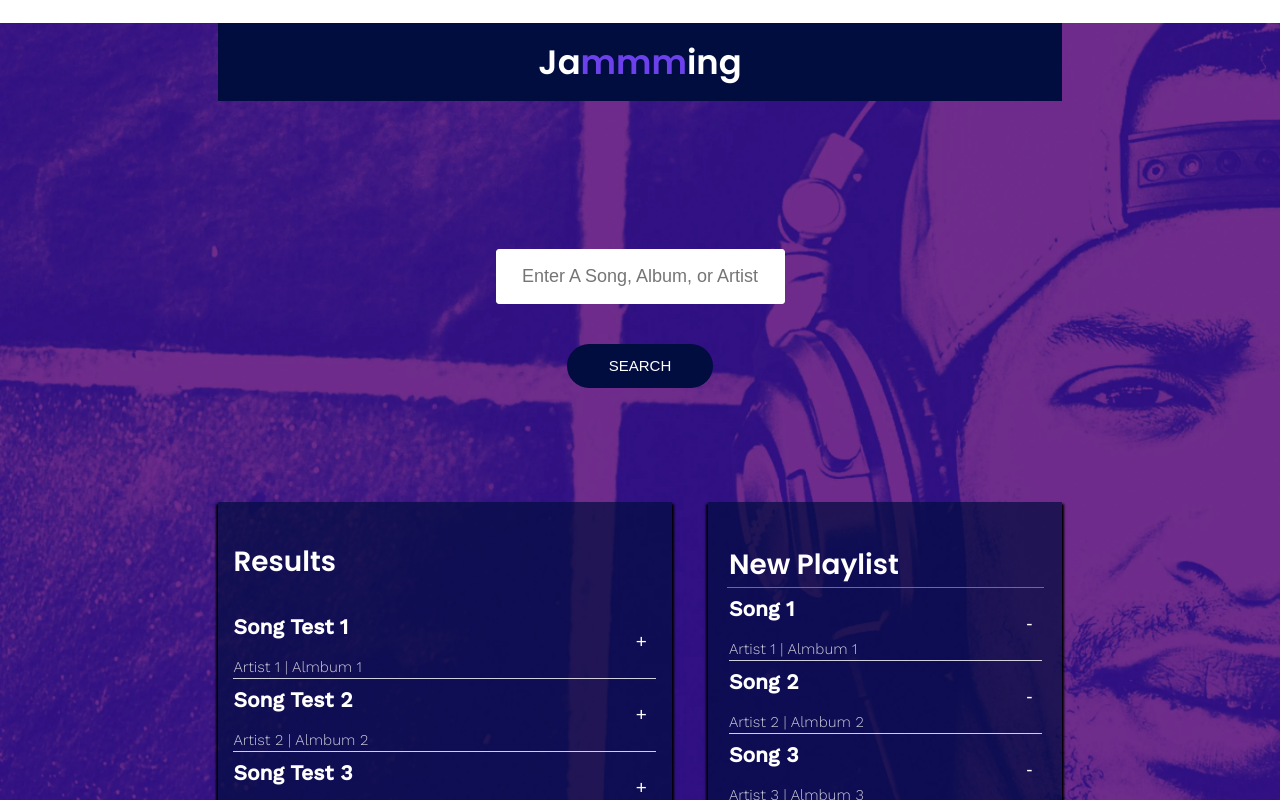
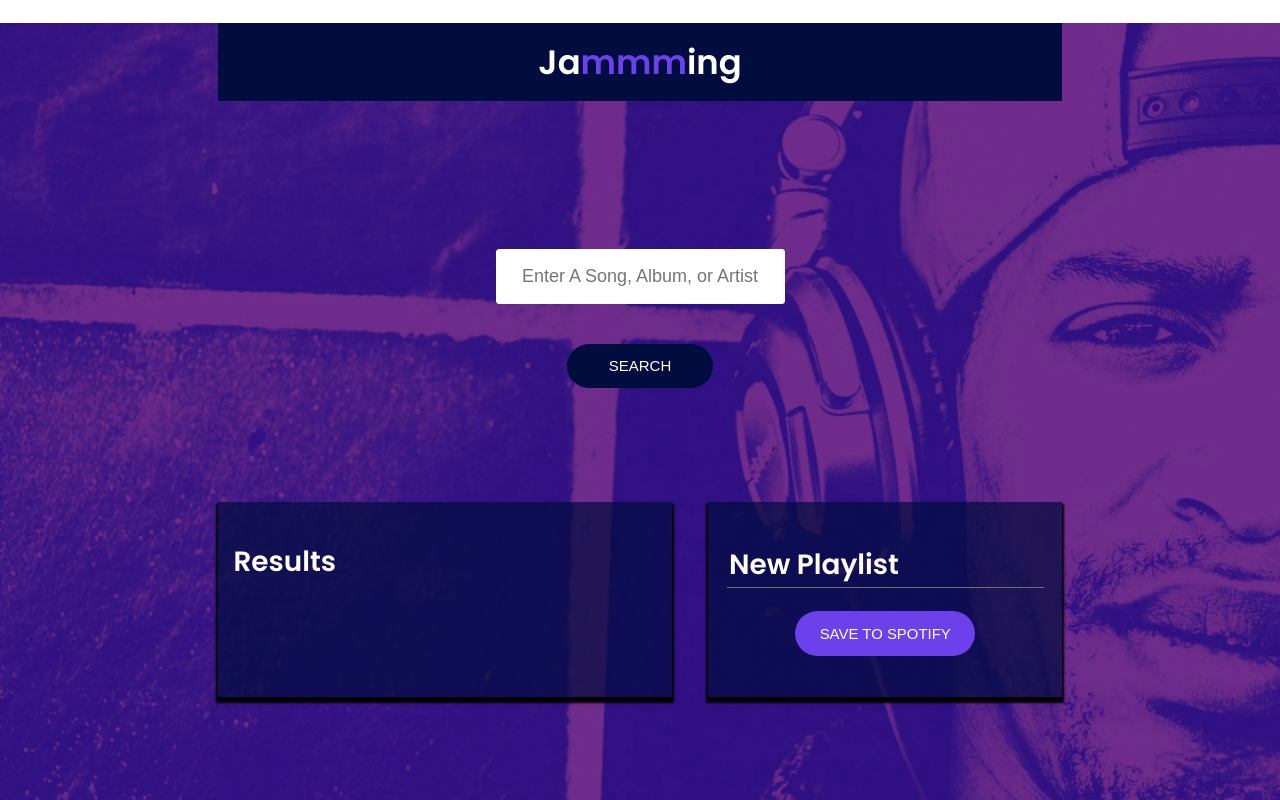
Before and after one commit to martinianol/jamming, a React (Create React App) app: page / in a window 1280 px wide. Shown: the top 800 px of the page. Built offline with nearby package versions, Linux system fonts and the light colour scheme.

Commit message:
POST working!

```diff
--- a/src/components/App/App.css
+++ b/src/components/App/App.css
@@ -1,7 +1,7 @@
 body,
 html,
 #root {
-  height: 100%;
+  /* height: 100%; */
 }
 
 html {
--- a/src/components/App/App.js
+++ b/src/components/App/App.js
@@ -10,16 +10,9 @@ class App extends React.Component {
   constructor(props) {
     super(props);
     this.state = {
-      searchResults: [
-        { name: 'Song Test 1', artist: 'Artist 1', album: 'Almbum 1', id: 10, uri: 'spotify:track:6rqhFgbbKwnb9MLmUQDhG6' },
-        { name: 'Song Test 2', artist: 'Artist 2', album: 'Almbum 2', id: 20, uri: 'spotify:track:6rqhFgbbKwnb9MLmUQDhG6' },
-        { name: 'Song Test 3', artist: 'Artist 3', album: 'Almbum 3', id: 30, uri: 'spotify:track:6rqhFgbbKwnb9MLmUQDhG6' }],
-      playlistName: 'Mars Playlist',
-      playlistTrack: [
-        { name: 'Song 1', artist: 'Artist 1', album: 'Almbum 1', id: 1, uri: 'spotify:track:6rqhFgbbKwnb9MLmUQDhG6' },
-        { name: 'Song 2', artist: 'Artist 2', album: 'Almbum 2', id: 2, uri: 'spotify:track:6rqhFgbbKwnb9MLmUQDhG6' },
-        { name: 'Song 3', artist: 'Artist 3', album: 'Almbum 3', id: 3, uri: 'spotify:track:6rqhFgbbKwnb9MLmUQDhG6' }
-      ]
+      searchResults: [],
+      playlistName: 'New Playlist',
+      playlistTrack: []
     };
     this.addTrack = this.addTrack.bind(this);
     this.removeTrack = this.removeTrack.bind(this);
@@ -45,8 +38,14 @@ class App extends React.Component {
 
   savePlayList() {
     let trackURIs = this.state.playlistTrack.map(track => track.uri)
-    Spotify.savePlaylist(this.state.playlistName, trackURIs);
-    this.setState({ playlistName: 'New Playlist', playlistTrack: [] })
+    Spotify.savePlaylist(this.state.playlistName, trackURIs)
+      .then(() => {
+        this.setState({
+          playlistName: 'New Playlist',
+          playlistTrack: []
+        })
+      }
+      );
   };
 
   search(term) {
--- a/src/components/Playlist/Playlist.js
+++ b/src/components/Playlist/Playlist.js
@@ -15,7 +15,7 @@ class PlayList extends React.Component {
   render() {
     return (
       <div className="Playlist">
-        <input defaultValue={'New Playlist'} onChange={this.handleNameChange} />
+        <input defaultValue={this.props.name} onChange={this.handleNameChange} />
         <TrackList searchResults={this.props.playlistTrack} isRemoval={true} onRemove={this.props.onRemove} />
         <button className="Playlist-save" onClick={this.props.onSave}>SAVE TO SPOTIFY</button>
       </div>
--- a/src/components/SearchResults/SearchResults.css
+++ b/src/components/SearchResults/SearchResults.css
@@ -1,6 +1,6 @@
 .SearchResults {
   width: 50%;
-  height: 950px;
+  max-height: 950px;
   overflow-y: scroll;
   padding: .88rem;
   background-color: rgba(1, 12, 63, 0.7);
--- a/src/util/Spotify.js
+++ b/src/util/Spotify.js
@@ -71,21 +71,19 @@ const Spotify = {
     }).then(response => response.json())
       .then(data => {
         userId = data.id
-        return fetch(`/v1/users/${userId}/playlists`, {
+        return fetch(`https://api.spotify.com/v1/users/${userId}/playlists`, {
           method: 'POST',
           headers: headers,
-          body: {
-            name: playListName,
-          }
+          body: JSON.stringify({ name: playListName })
         }).then(response => response.json())
           .then(data => {
             playlistID = data.id
-            return fetch(`/v1/users/${userId}/playlists/${playlistID}/tracks`, {
+            return fetch(`https://api.spotify.com/v1/playlists/${playlistID}/tracks`, {
               method: 'POST',
               headers: headers,
-              body: {
-                uris: [tracksURI]
-              }
+              body: JSON.stringify({
+                uris: tracksURI
+              })
             }).then(response => response.json())
               .then(data => {
                 playlistID = data.id
```
